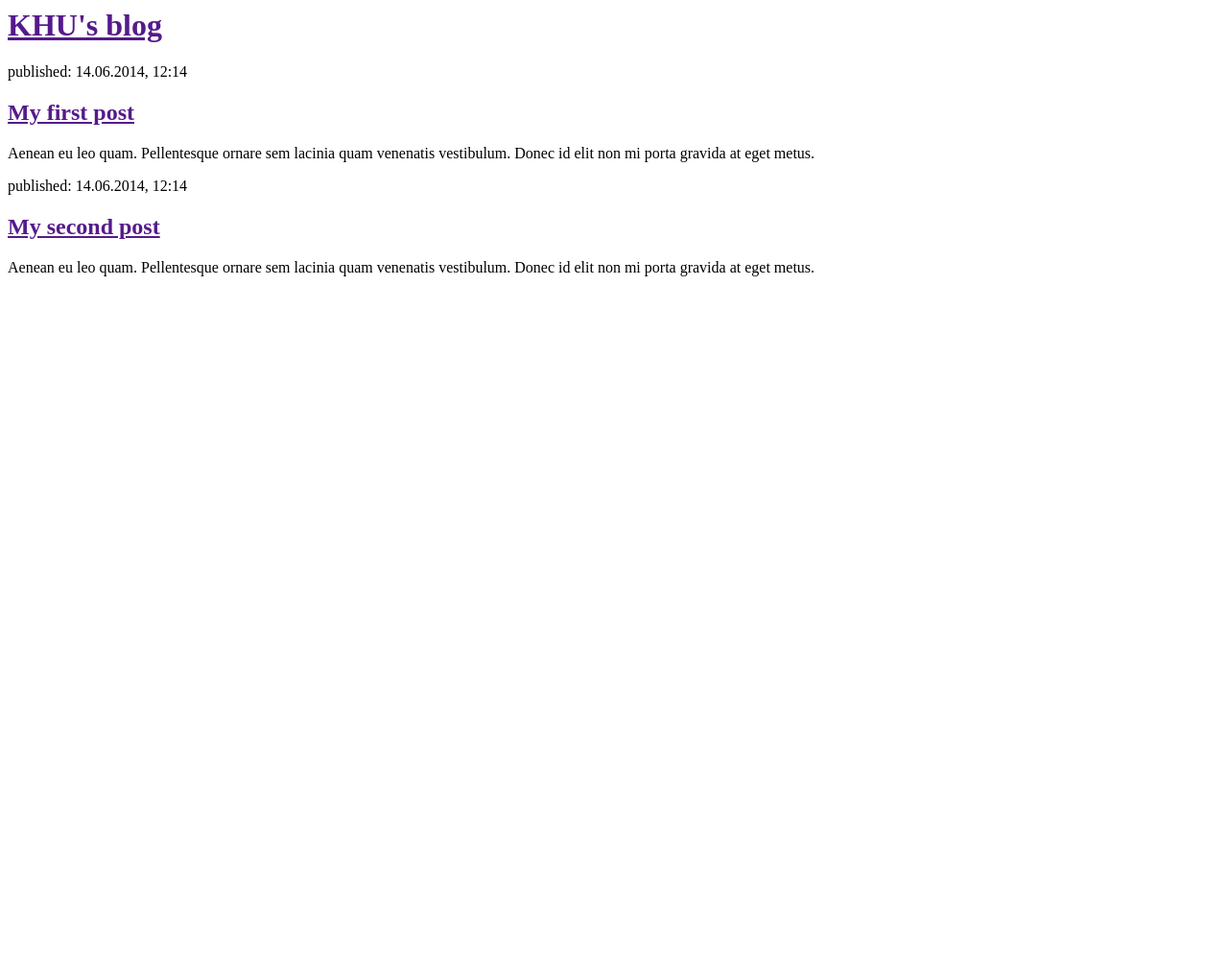
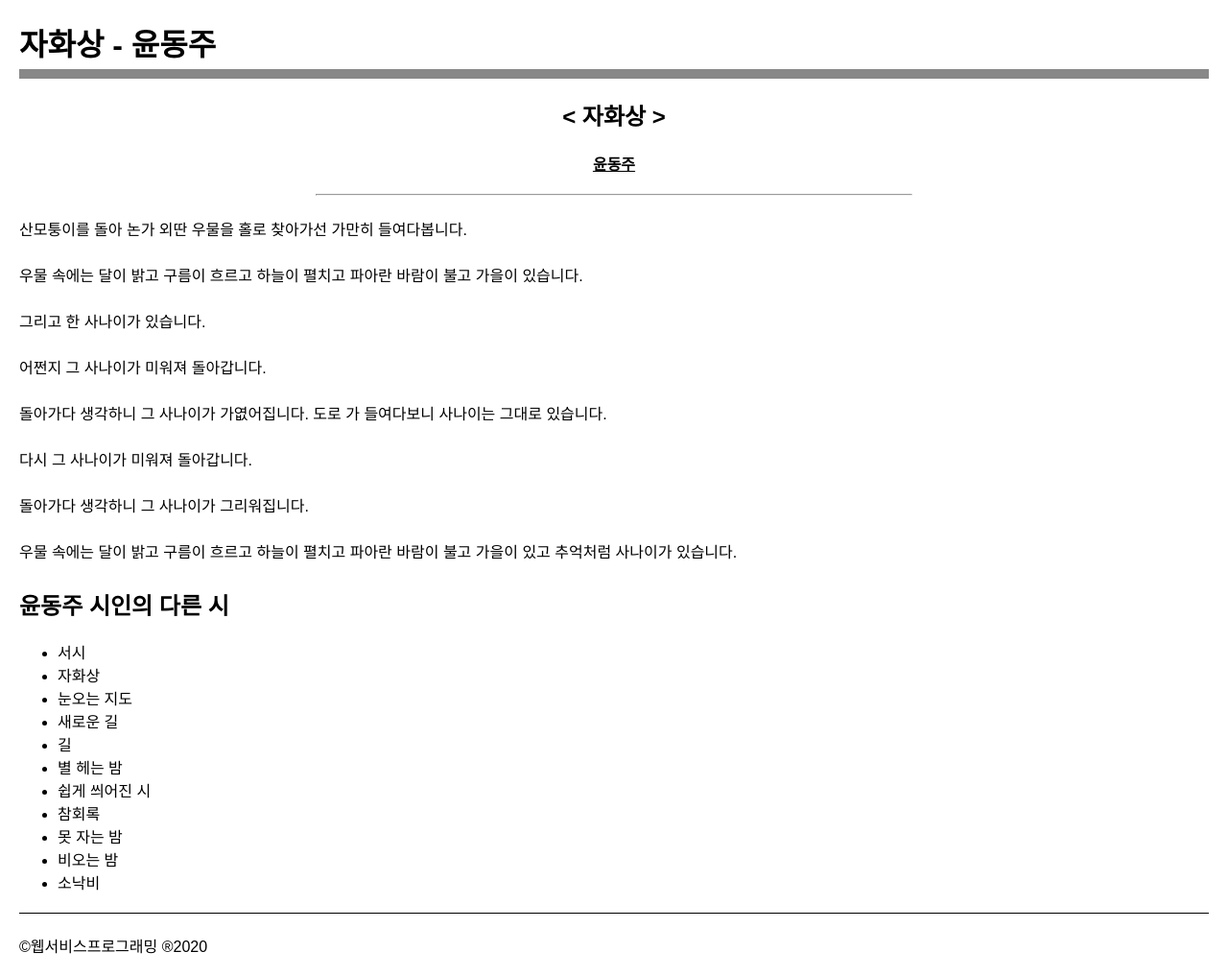
Before and after one commit to pjh0846/my-first-blog, a Django app: page / in a window 1280 px wide. Shown: the whole page at 96% size. Before the commit the page ends 288 px from the top, so only its background shows below. Run offline with Django 5.2, Linux system fonts and the light colour scheme.

Commit message:
실습09 자화상 페이지

```diff
--- a/blog/templates/blog/post_list.html
+++ b/blog/templates/blog/post_list.html
@@ -1,26 +1,99 @@
+<!DOCTYPE html>
 <html>
-  <head>
-    <title>KHU's blog</title>
-  </head>
-  <body>
-    <div>
-      <h1><a href="">KHU's blog</a></h1>
-    </div>
 
-    <div>
-      <p>published: 14.06.2014, 12:14</p>
-      <h2><a href="">My first post</a></h2>
-      <p>Aenean eu leo quam. Pellentesque ornare sem lacinia quam
-      venenatis vestibulum. Donec id elit non mi porta gravida at
-      eget metus.</p>
-    </div>
+<head>
+  <meta charset="UTF-8">
+  <title>윤동주 - 자화상</title>
+  <style>
+    body {
+      font-family: Arial, sans-serif;
+      margin: 10px 20px 20px 20px;
+    }
 
-    <div>
-      <p>published: 14.06.2014, 12:14</p>
-      <h2><a href="">My second post</a></h2>
-      <p>Aenean eu leo quam. Pellentesque ornare sem lacinia quam
-      venenatis vestibulum. Donec id elit non mi porta gravida at
-      eget metus.</p>
-    </div>
-  </body>
+    h1 {
+      margin-bottom: 5px;
+    }
+
+    h1+hr {
+      border: none;
+      height: 10px;
+      background-color: #888;
+      margin: 0 0 10px 0;
+    }
+
+    .poem-title {
+      text-align: center;
+      margin: 0;
+      line-height: 2.5;
+    }
+
+    p.poem-title {
+      font-weight: bold;
+      text-decoration: underline;
+    }
+
+    .poem-hr {
+      width: 50%;
+      margin-top: 10px;
+      margin-bottom: 20px;
+    }
+
+    section p {
+      line-height: 2;
+    }
+
+    footer {
+      border-top: 1px solid black;
+      margin-top: 20px;
+      padding-top: 5px;
+    }
+  </style>
+</head>
+
+<body>
+
+  <h1>자화상 - 윤동주</h1>
+  <hr>
+
+  <div class="content-wrap">
+
+    <section>
+      <h2 class="poem-title">&lt; 자화상 &gt;</h2>
+      <p class="poem-title">윤동주</p>
+      <hr class="poem-hr">
+      <p>산모퉁이를 돌아 논가 외딴 우물을 홀로 찾아가선 가만히 들여다봅니다.</p>
+      <p>우물 속에는 달이 밝고 구름이 흐르고 하늘이 펼치고 파아란 바람이 불고 가을이 있습니다.</p>
+      <p>그리고 한 사나이가 있습니다.</p>
+      <p>어쩐지 그 사나이가 미워져 돌아갑니다.</p>
+      <p>돌아가다 생각하니 그 사나이가 가엾어집니다. 도로 가 들여다보니 사나이는 그대로 있습니다.</p>
+      <p>다시 그 사나이가 미워져 돌아갑니다.</p>
+      <p>돌아가다 생각하니 그 사나이가 그리워집니다.</p>
+      <p>우물 속에는 달이 밝고 구름이 흐르고 하늘이 펼치고 파아란 바람이 불고 가을이 있고 추억처럼 사나이가 있습니다.</p>
+    </section>
+
+    <aside>
+      <h2>윤동주 시인의 다른 시</h2>
+      <ul>
+        <li>서시</li>
+        <li>자화상</li>
+        <li>눈오는 지도</li>
+        <li>새로운 길</li>
+        <li>길</li>
+        <li>별 헤는 밤</li>
+        <li>쉽게 씌어진 시</li>
+        <li>참회록</li>
+        <li>못 자는 밤</li>
+        <li>비오는 밤</li>
+        <li>소낙비</li>
+      </ul>
+    </aside>
+
+  </div>
+
+  <footer>
+    <p>©웹서비스프로그래밍 ®2020</p>
+  </footer>
+
+</body>
+
 </html>
```
